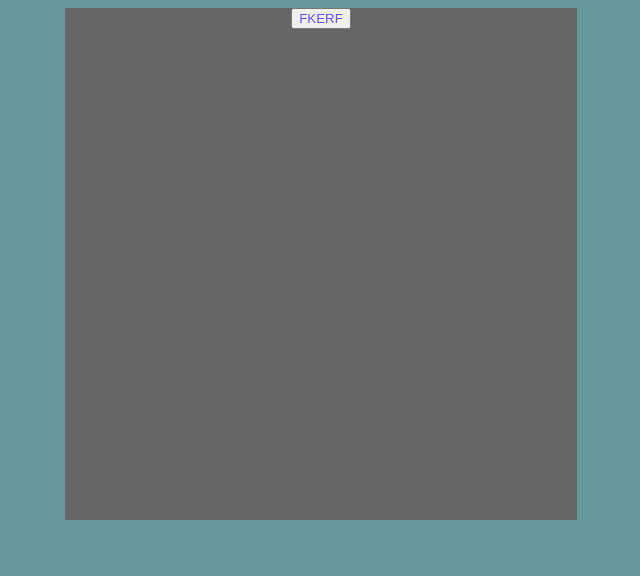
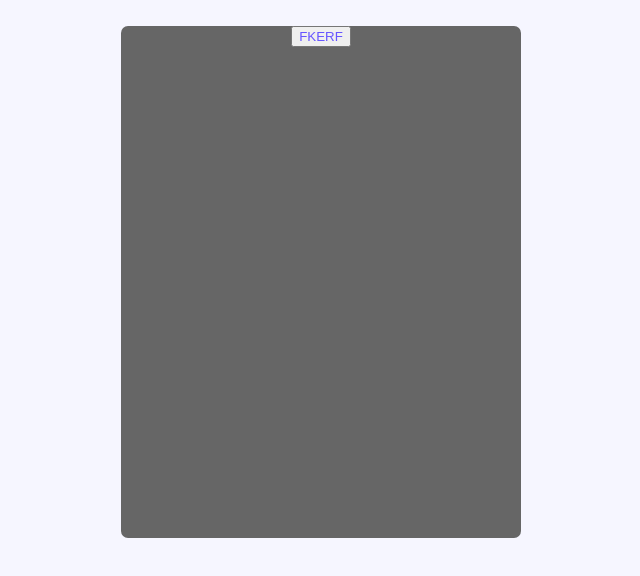
Before and after one commit to jazerQ/jsCalc, a website: page views/index.html in a window 1280 px wide. Shown: the whole page, without its empty margins (319-959 px from the left). Drawn offline with Linux system fonts and the light colour scheme.

Commit message:
second commit

```diff
--- a/views/style.css
+++ b/views/style.css
@@ -4,13 +4,14 @@
 .base {
 	display: inline-block;
 	height: 512px;
-	width: 512px;
-
+	width: 400px;
+	margin: 18px;
 	background-color: #666666;
 	text-align: center;
+	border-radius: 7px;
 }
 body{
-	background: #669999;
+	background: #F6F6FF;
 }
 button{
 	color:#65F;
```
